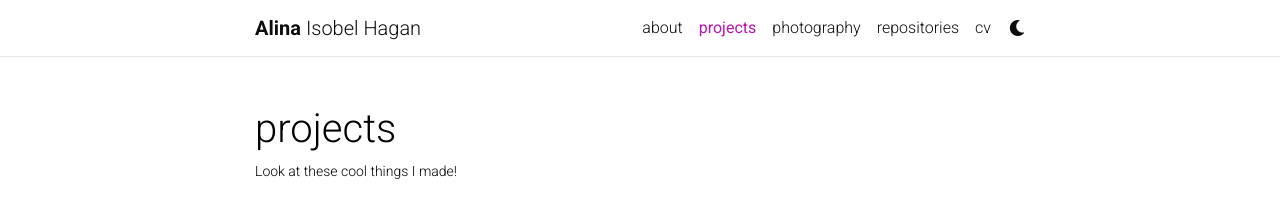
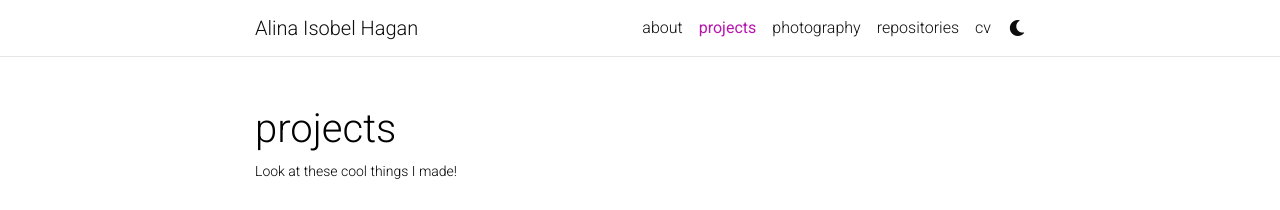
Before and after one commit to aihphysics/aihphysics.github.io, a Jekyll site: the page built from _pages/projects.md, in a window 1280 px wide. Shown: the top 210 px of the page. Built offline with Jekyll 4.4.1, drawn with Linux system fonts in a browser that asks for light colours; full-size pictures stand in for the smaller copies a plugin makes; comment, search, counter and statistics services are not loaded; a style sheet for code colours, icons or effects is not loaded.

Commit message:
changed title and tried changing projects number of columns

```diff
--- a/_config.yml
+++ b/_config.yml
@@ -2,7 +2,7 @@
 # Site settings
 # -----------------------------------------------------------------------------
 
-title: blank # the website title (if blank, full name will be used instead)
+title: Alina Isobel Hagan # the website title (if blank, full name will be used instead)
 first_name: Alina
 middle_name: Isobel
 last_name: Hagan
--- a/_pages/projects.md
+++ b/_pages/projects.md
@@ -20,7 +20,7 @@
   <!-- Generate cards for each project -->
   {% if page.horizontal -%}
   <div class="container">
-    <div class="row row-cols-2">
+    <div class="row row-cols-1">
     {%- for project in sorted_projects -%}
       {% include projects_horizontal.html %}
     {%- endfor %}
@@ -41,7 +41,7 @@
   <!-- Generate cards for each project -->
   {% if page.horizontal -%}
   <div class="container">
-    <div class="row row-cols-2">
+    <div class="row row-cols-1">
     {%- for project in sorted_projects -%}
       {% include projects_horizontal.html %}
     {%- endfor %}
```
